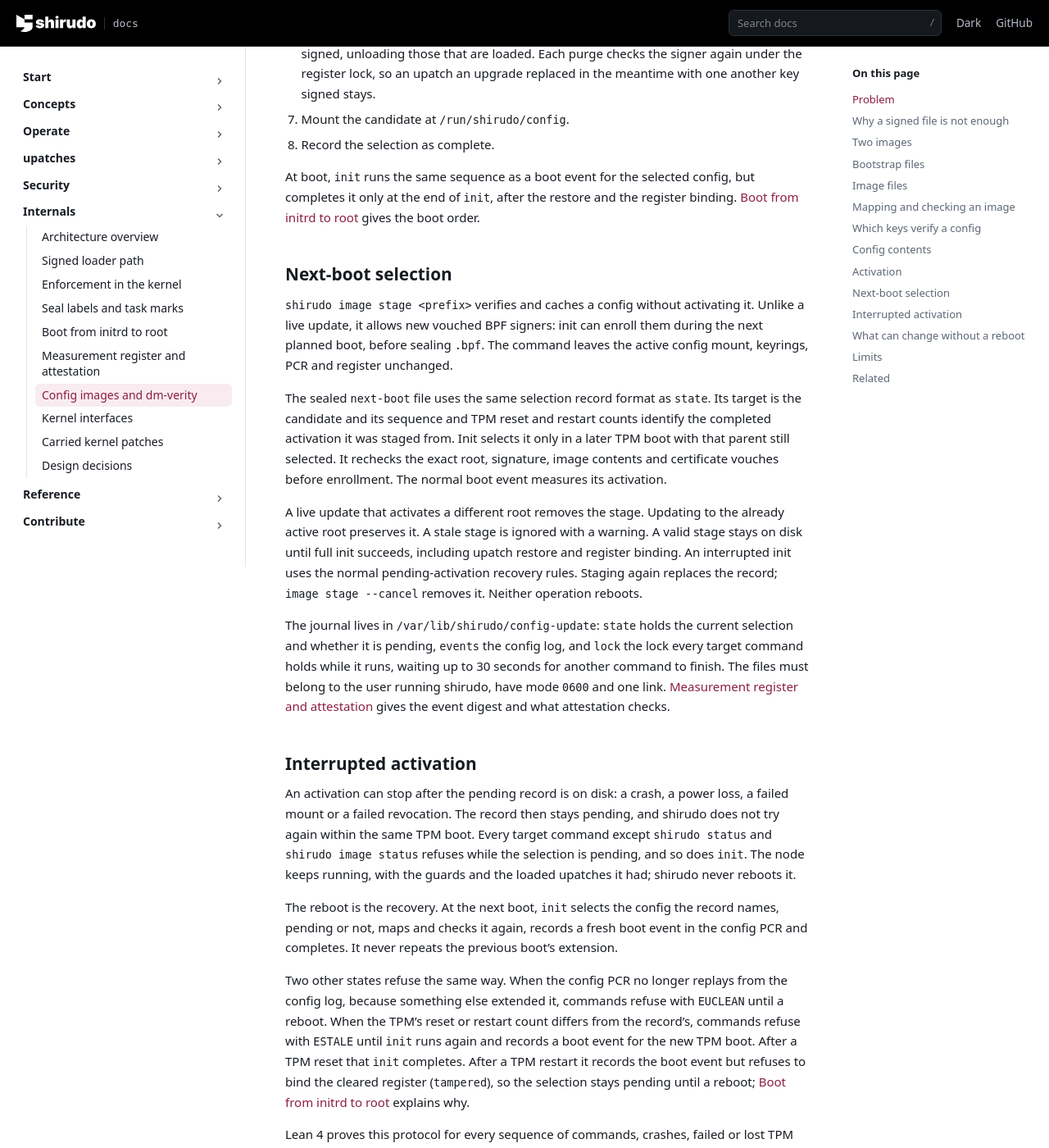
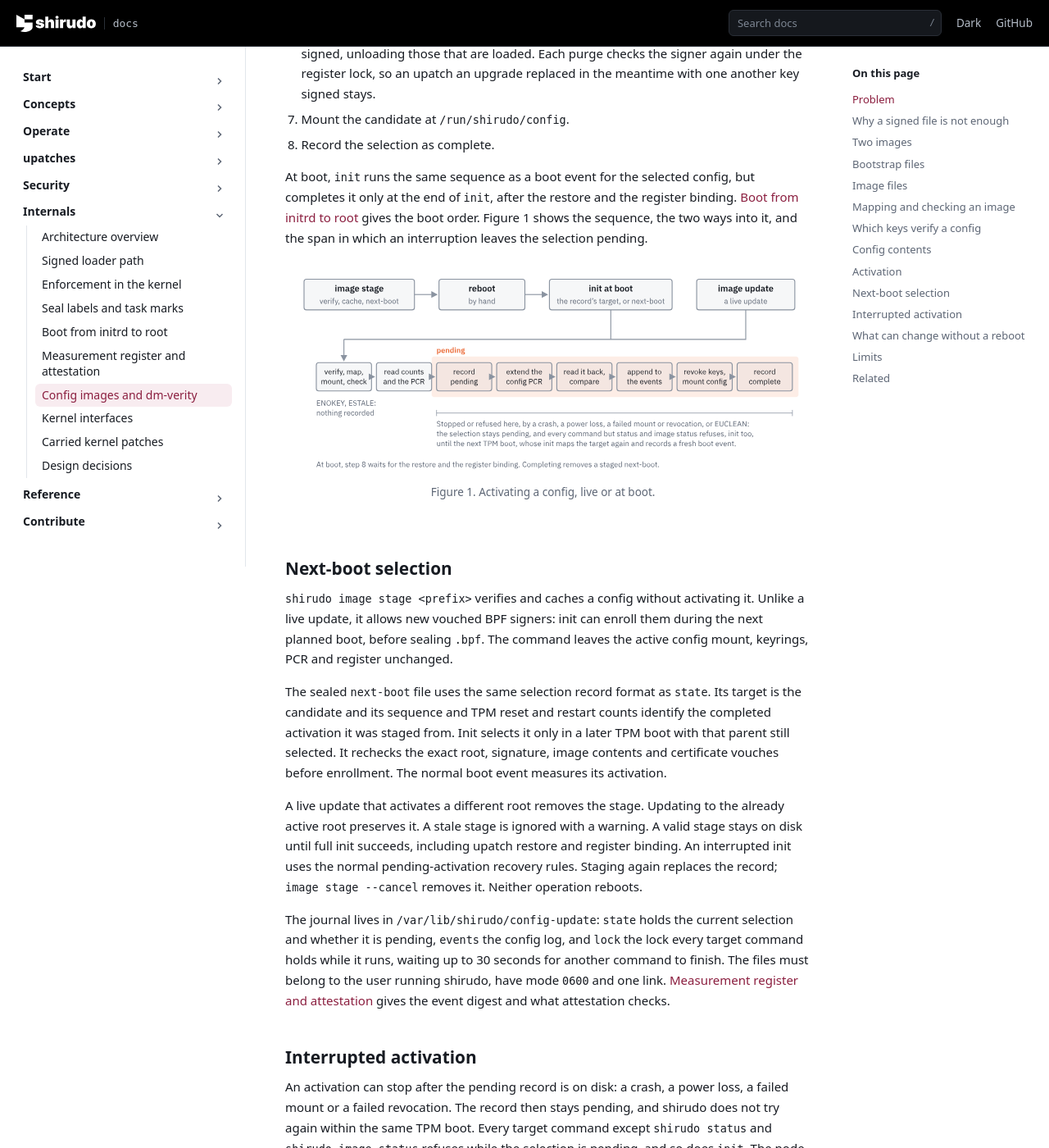
Before and after one commit to AliBashaSY/shirudo, a Sphinx documentation site: the page built from Documentation/internals/config-images.rst, in a window 1280 px wide and 1400 px high, scrolled down 4549 px. Shown: the whole window at 82% size. Built offline with Sphinx 7.4.7, drawn with Linux system fonts in a browser that asks for light colours; pages that are not in the unit, such as notebooks, are missing from menus; part of the change alters nothing that is shown.

Commit message:
docs: draw how a config becomes active and what an interruption leaves
config-images.rst tells a live activation as a numbered list, the boot
event in one sentence after it, next-boot staging in a section of its
own and the interruption in another, so that a reader assembles the
two ways into the sequence and the span in which a stop leaves the
selection pending from four places.

Draw image stage, the reboot by hand and init at boot beside image
update, both running the eight steps of begin_event() and
config_update_complete() in util/config_update.c (:524-651, :565,
:726-806), with the span from the pending record to completion and
what a stop or a refusal in it leaves.

Signed-off-by: Daniel Borkmann <daniel@iogearbox.net>

```diff
--- a/Documentation/internals/config-images.rst
+++ b/Documentation/internals/config-images.rst
@@ -231,7 +231,25 @@ It then activates it:
 
 At boot, ``init`` runs the same sequence as a boot event for the selected
 config, but completes it only at the end of ``init``, after the restore
-and the register binding. :doc:`boot-flow` gives the boot order.
+and the register binding. :doc:`boot-flow` gives the boot order. Figure 1
+shows the sequence, the two ways into it, and the span in which an
+interruption leaves the selection pending.
+
+.. figure:: /images/internals-config-activation.svg
+   :alt: image stage verifies and caches a config and writes the
+         next-boot record; after a reboot by hand, init at boot selects
+         the record's target or the staged one. Both init and image
+         update run the same eight steps: verify, map, mount and check
+         the candidate; read the TPM's counts and the config PCR; record
+         the selection pending; extend the config PCR; read it back and
+         compare; append to the events; revoke keys and mount the
+         config; record it complete. A refusal before the pending record
+         records nothing. A stop or refusal from the pending record on
+         leaves the selection pending, and every command but status and
+         image status refuses until the next TPM boot, whose init records
+         a fresh boot event.
+
+   Figure 1. Activating a config, live or at boot.
 
 Next-boot selection
 -------------------
```
Also changed, not shown: Documentation/images/internals-config-activation.svg (added), 1 other file.
